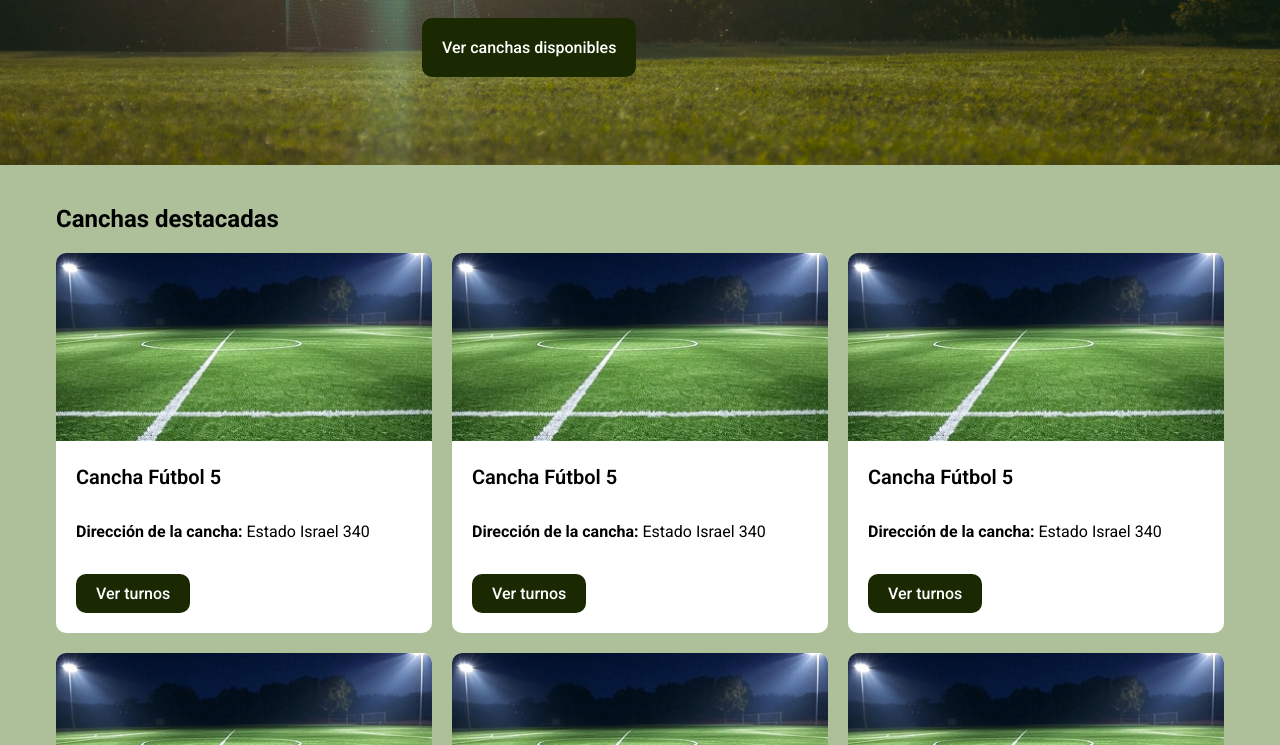
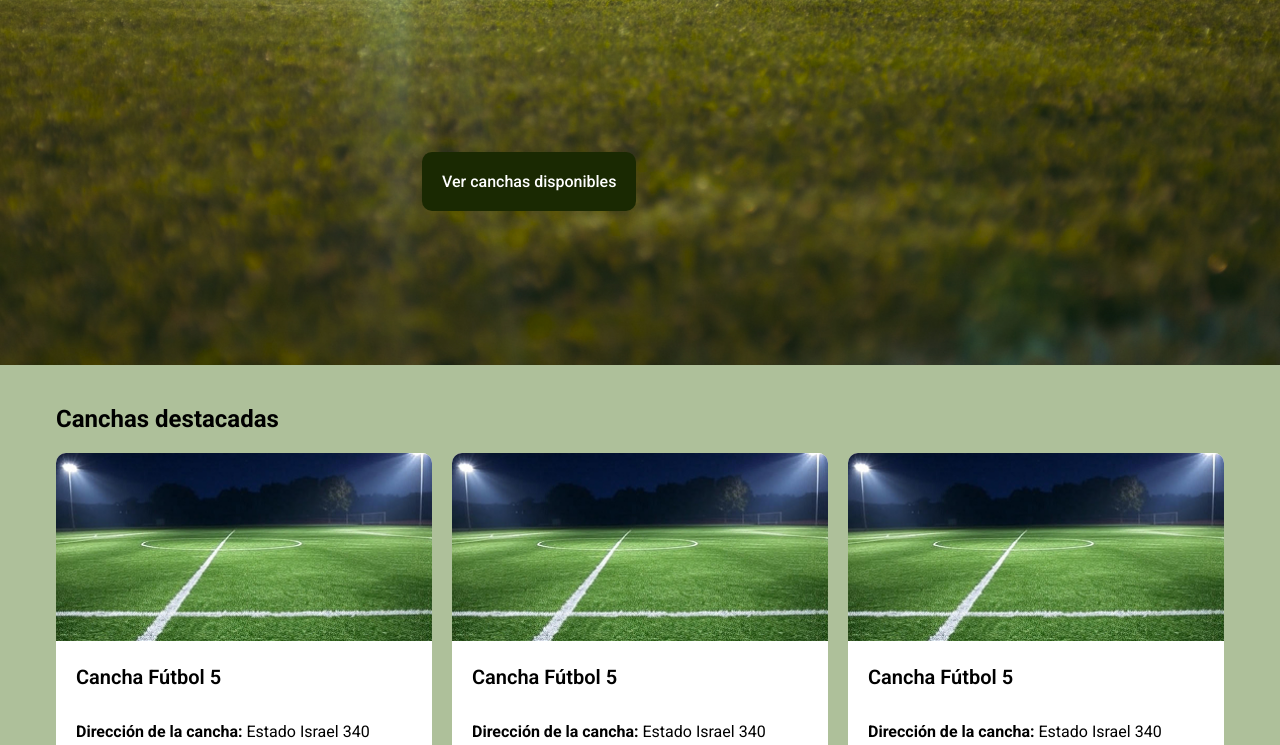
Before and after one commit to Nico13A/reserva-canchas, a plain HTML site: page index.html in a window 1280 px wide. Shown: the part 355-1100 px from the top of the page. Drawn offline with Linux system fonts and the light colour scheme.

Commit message:
Modifica hero-banner

```diff
--- a/css/estilos.css
+++ b/css/estilos.css
@@ -248,8 +248,8 @@ footer {
     }
 
     #hero-banner {
-        height: 400px;
-        background-position: top;
+        height: 600px;
+        background-position: center;
     }
         #hero-banner div {
             width: 476px;
```
